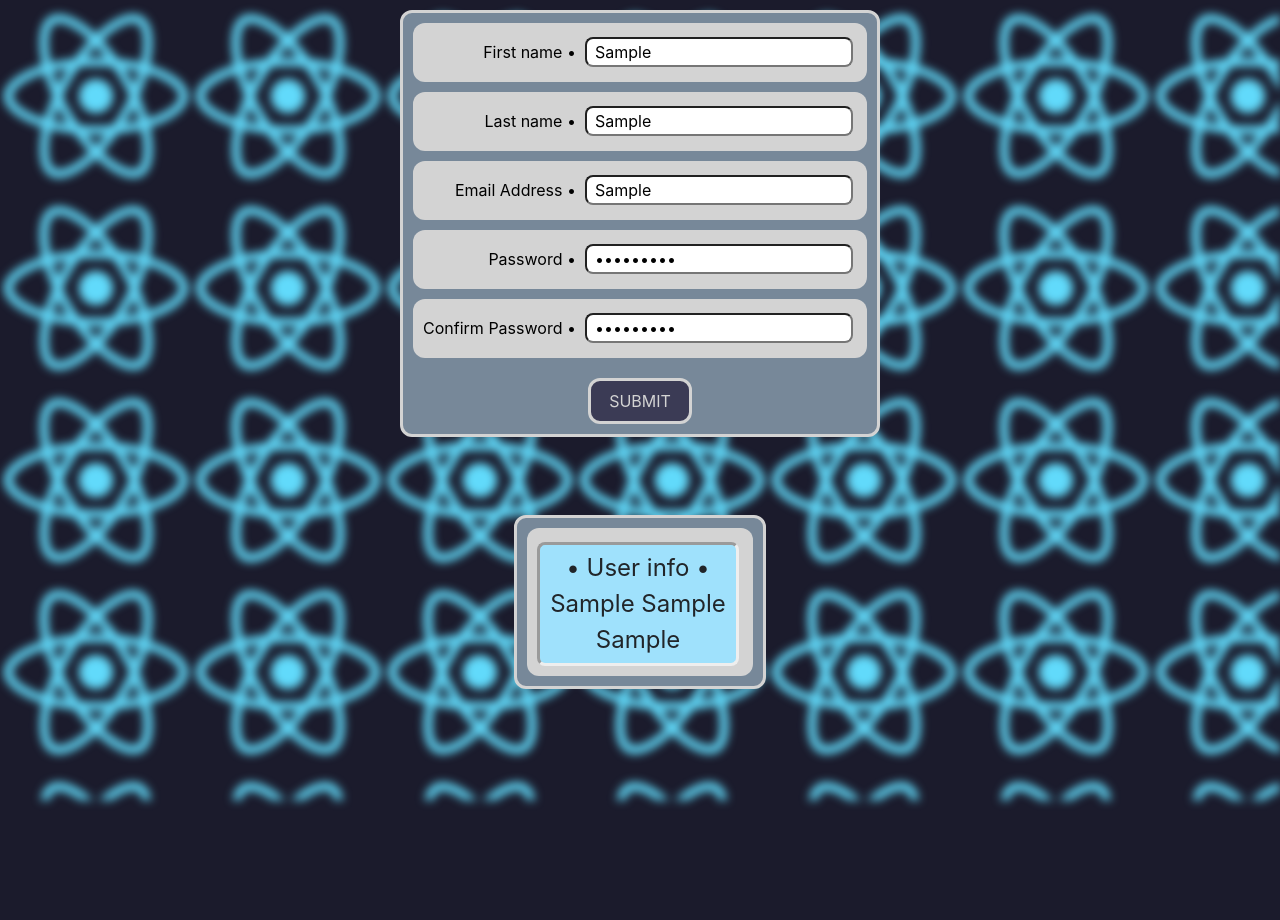
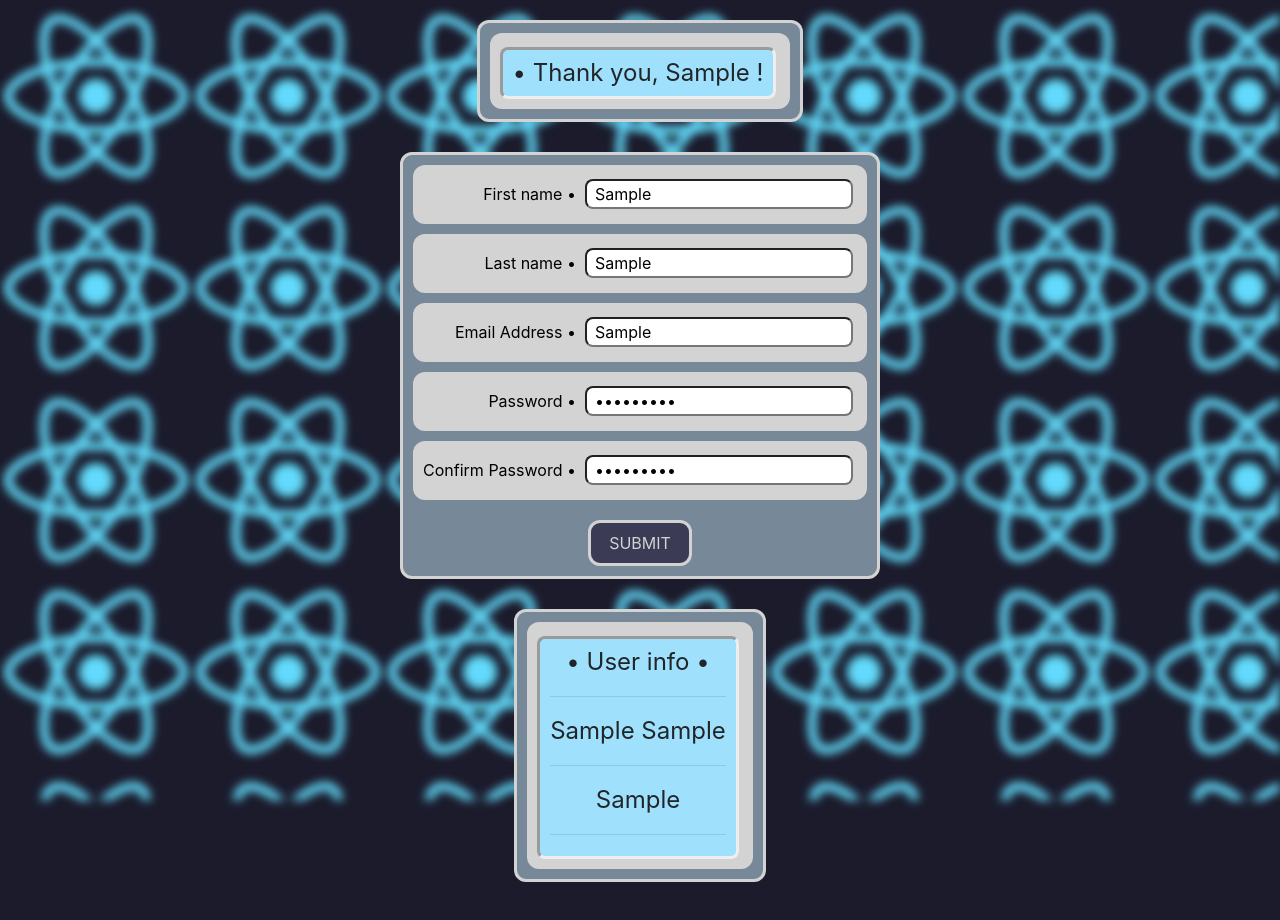
Before and after one commit to mcote7/React-Form, a React (Create React App) app: page / in a window 1280 px wide. Both pictures are taken after typing "Sample", "Sample", "Sample", "Sample123", "Sample123" into the empty fields and a click on the button "SUBMIT". Shown: the top 920 px of the page. Before the commit the page ends 800 px from the top, so only its background shows below. Built offline with nearby package versions, Linux system fonts and the light colour scheme.

Commit message:
fixed pop up success message, good job!

```diff
--- a/src/components/UserForm.js
+++ b/src/components/UserForm.js
@@ -1,6 +1,5 @@
 import React, { useState } from  'react';
 // import {render} from 'react-dom';
-
 
 
 const UserForm = (props) => {
@@ -9,29 +8,32 @@ const UserForm = (props) => {
     const [email, setEmail] = useState("");
     const [password, setPassword] = useState("");
     const [confirmpass, setConfirmpass] = useState("");
+    const [hasBeenSubmitted, setHasBeenSubmitted] = useState(false);
 
     const userString = `${firstname} ${lastname}`;
 
-    const helloUser = (event) => {
-        return (
-            <>
-            <div className="row">
-            <div className="formcontainer">
-                <div className="inputcontainer">
-                    <div className="outputcontainer">&bull; Hello, {firstname} welcome to react! &bull;</div>
-                </div>
-            </div>
-        </div>
-        </>
-        );
-    };
     const createUser = (e) => {
         e.preventDefault();
         const newUser = { firstname, lastname, email, password, confirmpass };
         console.log("Welcome", newUser);
+        setHasBeenSubmitted( true );
     };
+    const formMessage = () => {
+        if( hasBeenSubmitted ) {
+            return (
+            <div className="row">
+                <div className="formcontainer">
+                    <div className="inputcontainer">
+                        <div className="outputcontainer"> &bull; Thank you, {firstname} !</div>
+                    </div>
+                </div>
+            </div>
+            );
+        }
+    };
     return(
-    <>
+        <>
+        {formMessage()}
         <form onSubmit={ createUser }>
             <div className="formcontainer">
                 <div className="inputcontainer">
@@ -55,19 +57,19 @@ const UserForm = (props) => {
                     <input type="password" onChange={ (e) => setConfirmpass(e.target.value) } />
                 </div>
                 <div className="row">
-                    <button type="submit" value="createUser" className="btncote" onClick={ (event) => helloUser()}>SUBMIT</button>
+                    <button type="submit" value="createUser" className="btncote">SUBMIT</button>
                 </div>
             </div>
         </form>
-        <br/>
-        <br/>
         <div className="row">
             <div className="formcontainer">
                 <div className="inputcontainer">
-                    <div className="outputcontainer">&bull; User info &bull; <br/> {userString} <br/> {email} </div>
+                    <div className="outputcontainer"> &bull; User info &bull; <hr/> {userString} <hr/> {email}  <hr/> </div>
                 </div>
             </div>
         </div>
+        <br/>
+        <br/>
         </>
         );
     };
```
